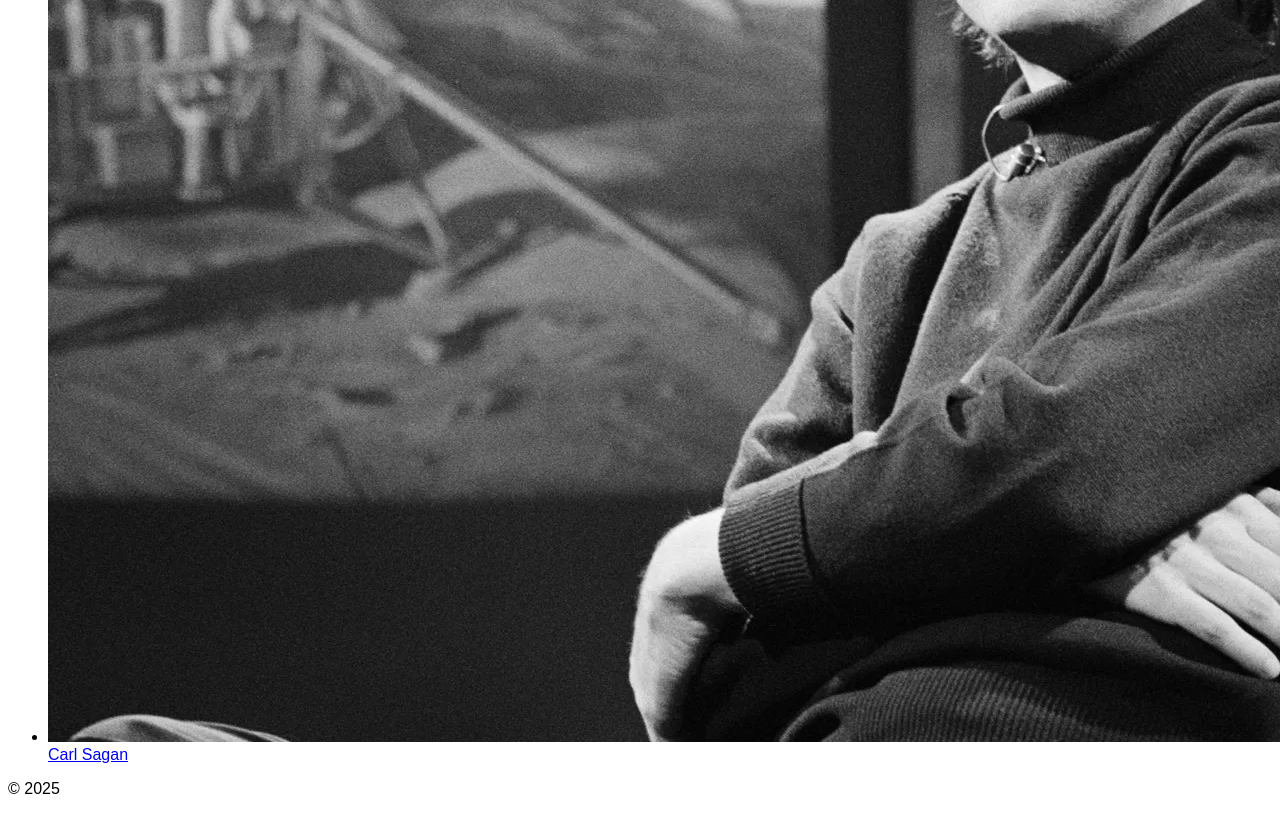
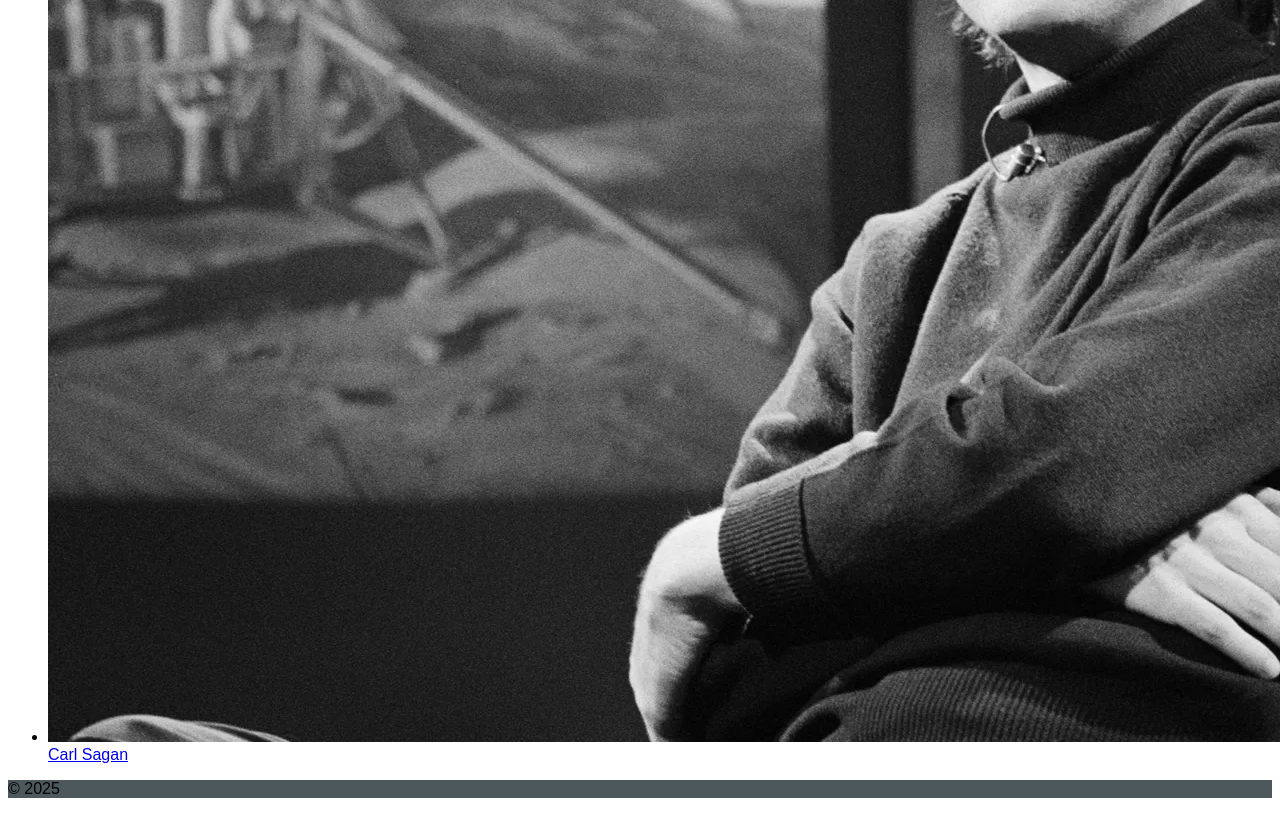
Before and after one commit to B10012/eb, a plain HTML site: page index.html in a window 1280 px wide. Shown: the part 1898-2712 px from the top of the page. Drawn offline with Linux system fonts and the light colour scheme.

Commit message:
Update styles.css

```diff
--- a/styles.css
+++ b/styles.css
@@ -1,3 +1,7 @@
 body {
     font-family: sans-serif;
 }
+
+header, footer {
+    background-color: #4C585B;
+}
```
